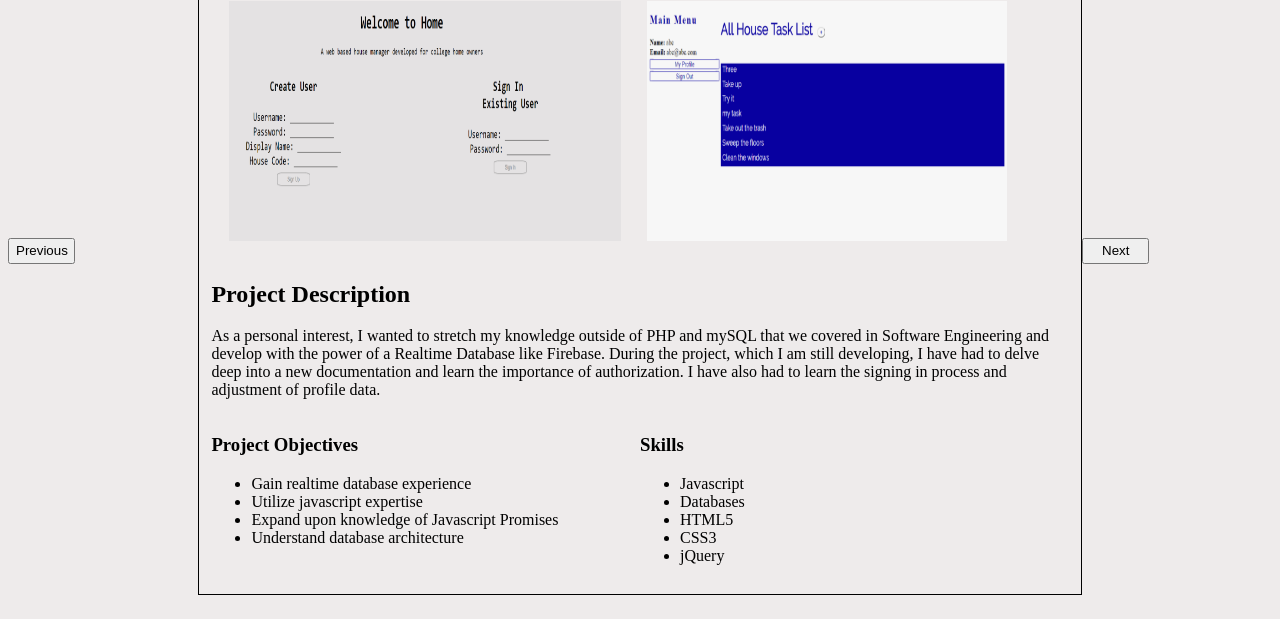
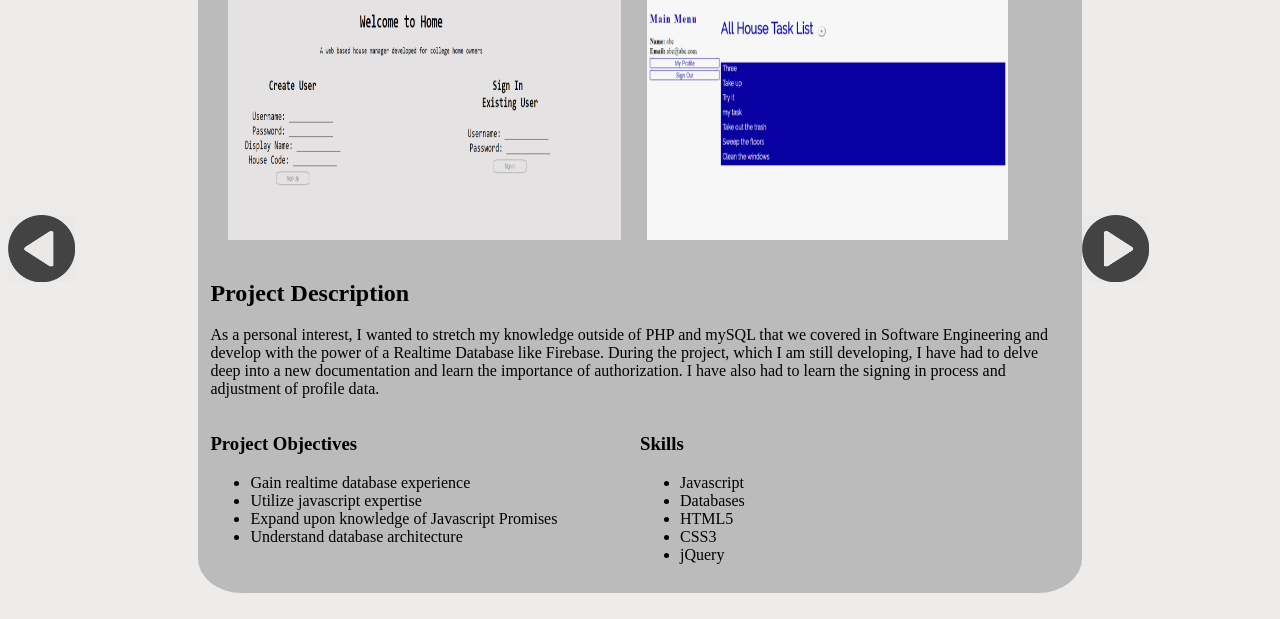
Before and after one commit to ajgrowney/ajgrowney.github.io, a plain HTML site: page skills.html in a window 1280 px wide. Shown: the part 181-800 px from the top of the page. Drawn offline with nearby package versions, Linux system fonts and the light colour scheme.

Commit message:
Skills styling

```diff
--- a/css/main_skills.css
+++ b/css/main_skills.css
@@ -50,7 +50,8 @@ body{
   grid-template-columns: 50% 50%;
   grid-template-rows: auto;
   padding: 0.8em;
-  border: 1px solid black;
+  border-radius: 5%;
+  background-color: #BBBBBB;
 }
 #project_header{
   grid-row: 1;
@@ -75,7 +76,18 @@ body{
 }
 
 .project_slider{
-  height: 2em;
+  height: 5em;
   width: 5em;
   align-self: center;
+  border: none;
 }
+#left_scroll{
+  background-image: url("../img/left.png");
+  background-size: cover;
+  background-color: transparent;
+}
+#right_scroll{
+  background-image: url("../img/right.png");
+  background-size: cover;
+  background-color: transparent;
+}
--- a/skills.html
+++ b/skills.html
@@ -16,7 +16,7 @@
   </div>
   <div class="main">
     <div id="main_left_col">
-      <button class="project_slider" id="left_scroll">Previous</button>
+      <button class="project_slider" id="left_scroll"></button>
     </div>
     <div class="main_project">
       <div id="project_header">
@@ -39,7 +39,7 @@
       </div>
     </div>
     <div id="main_right_col">
-      <button class="project_slider" id="right_scroll">Next</button>
+      <button class="project_slider" id="right_scroll"></button>
     </div>
     <script src="js/skills.js"></script>
 
```
Also changed, not shown: img/left.png (added), img/right.png (added).
